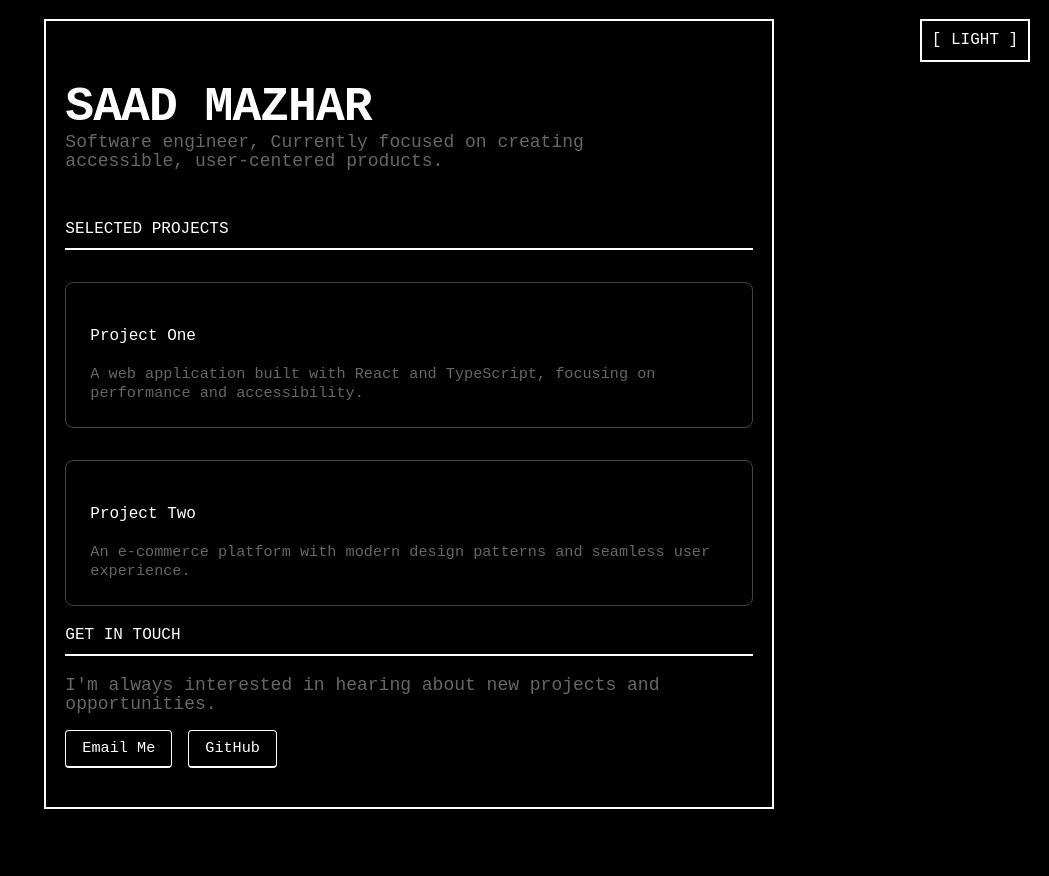
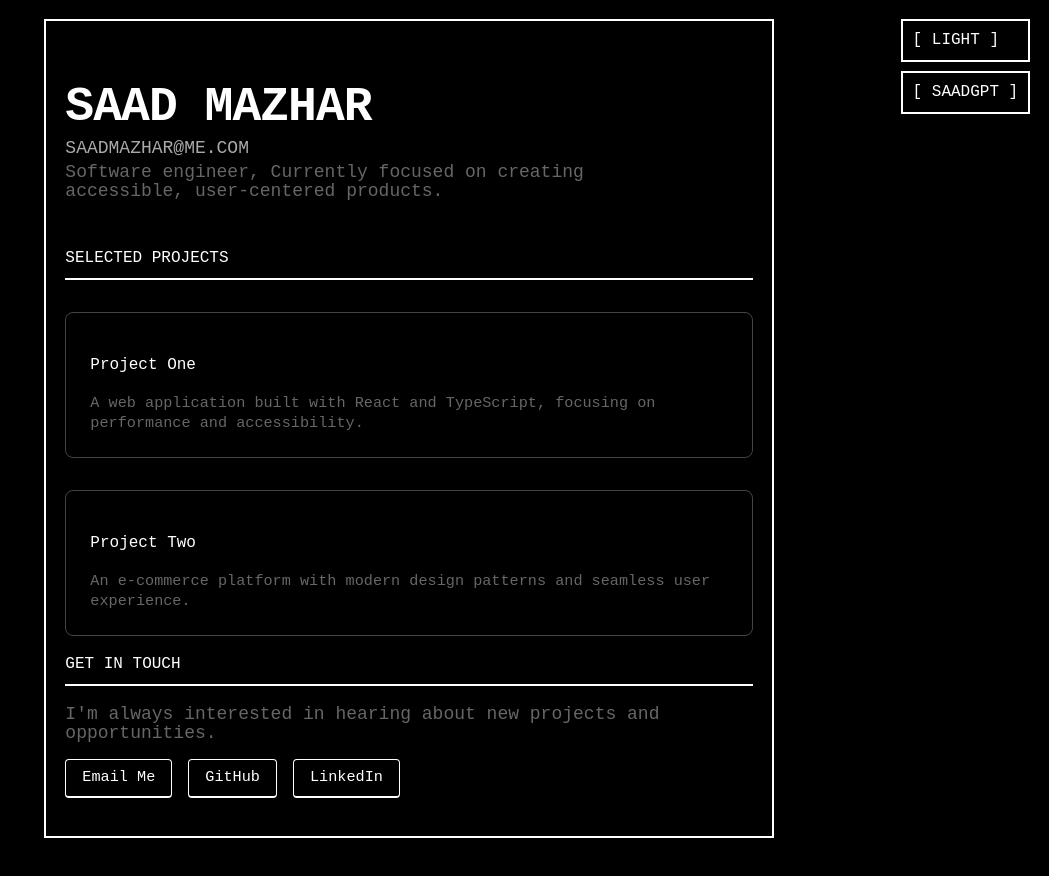
Before and after one commit to notsaad/site, a React (Create React App) app: page /projects in a window 1280 px wide. Shown: the whole page, without its empty margins (231-1280 px from the left). Before the commit the page ends 847 px from the top, so only its background shows below. Built offline with nearby package versions, Linux system fonts and the light colour scheme; a web font is replaced by a local one.

Commit message:
small changes

```diff
--- a/src/App.tsx
+++ b/src/App.tsx
@@ -18,16 +18,22 @@ const projects = [
 
 const contactLinks = [
   {
-    href: "mailto:your.email@example.com",
+    href: "mailto:saadmazhar@me.com",
     text: "Email Me"
   },
   {
-    href: "https://github.com/notsaad",
+    href: "https://www.github.com/notsaad",
     text: "GitHub",
     external: true
-  }
+  },
+  {
+    href: "https://www.linkedin.com/in/notsaad",
+    text: "LinkedIn",
+    external: true
+  },
 ];
 
+// TODO: add an education and experience section
 function App() {
   return (
     <ThemeProvider>
@@ -35,6 +41,7 @@ function App() {
         <ThemeToggle />
         <Header
           name="SAAD MAZHAR"
+          email="saadmazhar@me.com"
           bio="Software engineer,
               Currently focused on creating accessible,
               user-centered products."
--- a/src/components/Header.tsx
+++ b/src/components/Header.tsx
@@ -13,10 +13,11 @@ const Bio = styled.p`
 
 interface HeaderProps {
   name: string;
+  email: string;
   bio: string;
 }
 
-const Header: React.FC<HeaderProps> = ({ name, bio }) => {
+const Header: React.FC<HeaderProps> = ({ name, email, bio }) => {
   return (
     <header
       style={{
@@ -33,6 +34,17 @@ const Header: React.FC<HeaderProps> = ({ name, bio }) => {
       >
         {name}
       </h1>
+      {/* TODO: make the email clickable */}
+      <h3
+        style={{
+          fontSize: '1.125rem',
+          color: '#AAA',
+          maxWidth: '600px',
+          marginBottom: '0.25em',
+        }}
+      >
+        {email.toUpperCase()}
+      </h3>
       <p
         style={{
           fontSize: '1.125rem',
--- a/src/components/ThemeToggle.tsx
+++ b/src/components/ThemeToggle.tsx
@@ -10,9 +10,12 @@ const ToggleContainer = styled.div`
   font-family: ${theme.typography.fontFamily};
   cursor: pointer;
   user-select: none;
+  display: flex;
+  flex-direction: column;
+  gap: ${theme.spacing.unit};
 `;
 
-const ToggleBox = styled.div<{ isDark: boolean }>`
+const ToggleBox = styled.div<{ isDark?: boolean }>`
   display: inline-block;
   padding: ${theme.spacing.unit};
   border: ${theme.borders.style};
@@ -27,9 +30,13 @@ const ThemeToggle: React.FC = () => {
   const { isDarkMode, toggleTheme } = useTheme();
 
   return (
-    <ToggleContainer onClick={toggleTheme}>
+    <ToggleContainer>
+      <ToggleBox isDark={isDarkMode} onClick={toggleTheme}>
+        [ {isDarkMode ? 'LIGHT' : 'DARK'} ]
+      </ToggleBox>
+      {/* TODO: make the click lead to the saadgpt route of the site */}
       <ToggleBox isDark={isDarkMode}>
-        [ {isDarkMode ? 'LIGHT' : 'DARK'} ]
+        [ SAADGPT ]
       </ToggleBox>
     </ToggleContainer>
   );
```
